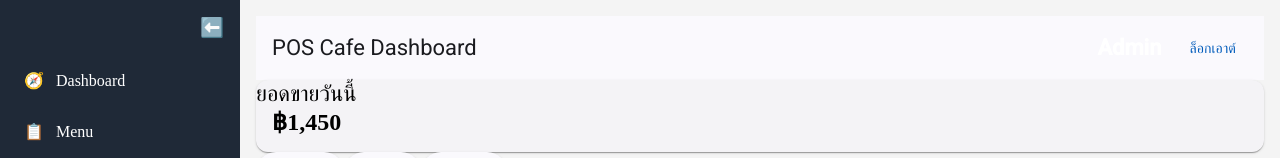
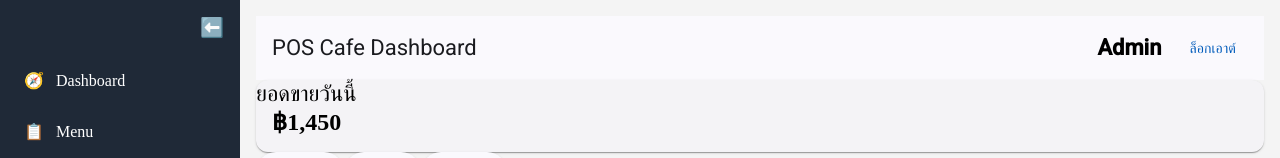
Before and after one commit to Thakdanai-KMT/pos-cafe, an Angular app in the folder Frontend/: page /dashboard in a window 1280 px wide. Shown: the top 158 px of the page. Built offline with nearby package versions, Linux system fonts and the light colour scheme.

Commit message:
fix_scss_color_black

```diff
--- a/Frontend/src/app/pages/dashboard/dashboard.component.scss
+++ b/Frontend/src/app/pages/dashboard/dashboard.component.scss
@@ -6,5 +6,5 @@
 .username {
   margin-right: 1rem;
   font-weight: bold;
-  color: #fff;
+  color: #000000;
 }
```
